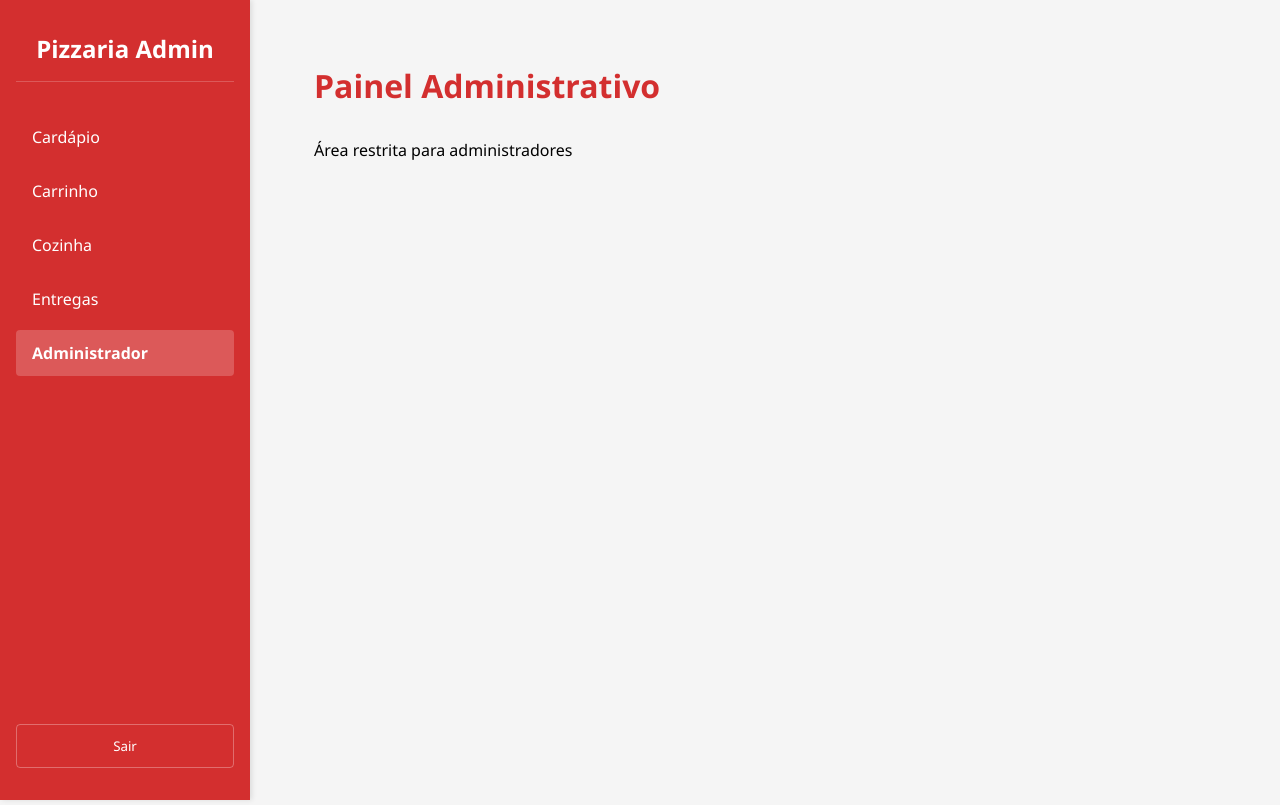
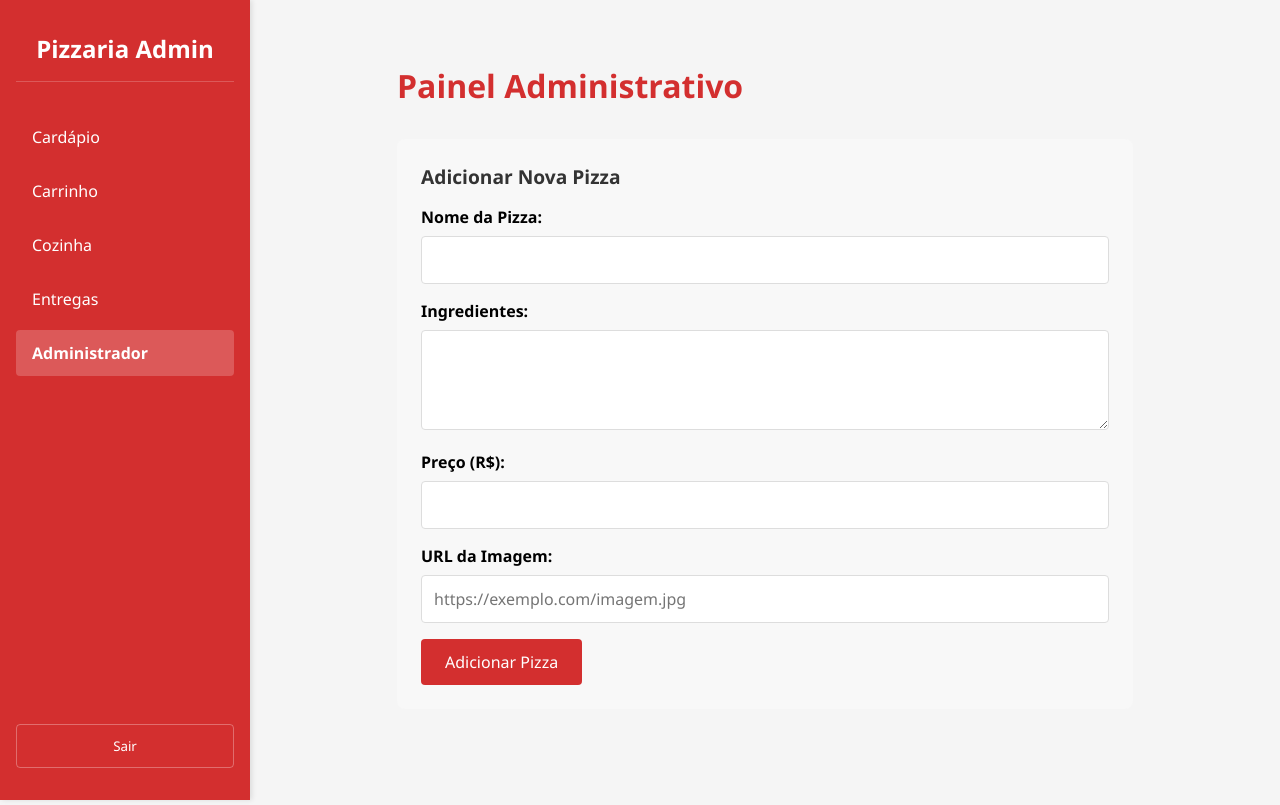
Before and after one commit to g-ribeirods/proj_pizzaria, a React (Vite) app: page /admin in a window 1280 px wide. Built offline with nearby package versions, Linux system fonts and the light colour scheme; sample sign-in values are in the browser's storage.

Commit message:
almost finished

```diff
--- a/src/App.jsx
+++ b/src/App.jsx
@@ -4,9 +4,11 @@ import { ToastContainer } from 'react-toastify';
 import 'react-toastify/dist/ReactToastify.css';
 import { AuthProvider } from './context/AuthContext';
 import { PedidosProvider } from './context/PedidosContext';
+import { MenuProvider } from './context/MenuContext';
 
 function App() {
   return (
+    <MenuProvider>
     <AuthProvider>
       <CartProvider>
         <PedidosProvider>
@@ -26,6 +28,7 @@ function App() {
         </PedidosProvider>
       </CartProvider>
     </AuthProvider>
+    </MenuProvider>
   );
 }
 
--- /dev/null
+++ b/src/context/MenuContext.jsx
@@ -0,0 +1,62 @@
+import { createContext, useState, useEffect } from 'react';
+import cardapioData from '../data/cardapio.json';
+
+export const MenuContext = createContext();
+
+export function MenuProvider({ children }) {
+  // 1. Estado inicial carregando os dados do JSON
+  const [cardapio, setCardapio] = useState(cardapioData);
+
+  // 2. Efeito para carregar dados salvos ao iniciar
+  useEffect(() => {
+    const carregarCardapio = () => {
+      try {
+        const salvos = localStorage.getItem('cardapio-pizzaria');
+        if (salvos) {
+          const parsed = JSON.parse(salvos);
+          // Mescla os dados salvos com o cardápio padrão
+          setCardapio({
+            pizzas: [...cardapioData.pizzas, ...parsed.pizzas.filter(p =>
+              !cardapioData.pizzas.some(dp => dp.name === p.name)
+            )],
+            bebidas: [...cardapioData.bebidas],
+            sobremesas: [...cardapioData.sobremesas],
+            adicionais: [...cardapioData.adicionais]
+          });
+        }
+      } catch (error) {
+        console.error("Erro ao carregar cardápio:", error);
+        setCardapio(cardapioData);
+      }
+    };
+
+    carregarCardapio();
+  }, []);
+
+  // 3. Efeito para salvar apenas as pizzas adicionadas
+  useEffect(() => {
+    const pizzasAdicionadas = cardapio.pizzas.filter(p =>
+      !cardapioData.pizzas.some(dp => dp.name === p.name)
+    );
+
+    if (pizzasAdicionadas.length > 0) {
+      localStorage.setItem('cardapio-pizzaria', JSON.stringify({
+        ...cardapio,
+        pizzas: pizzasAdicionadas
+      }));
+    }
+  }, [cardapio]);
+
+  const adicionarPizza = (novaPizza) => {
+    setCardapio(prev => ({
+      ...prev,
+      pizzas: [...prev.pizzas, novaPizza]
+    }));
+  };
+
+  return (
+    <MenuContext.Provider value={{ cardapio, adicionarPizza }}>
+      {children}
+    </MenuContext.Provider>
+  );
+}
--- a/src/pages/Admin.jsx
+++ b/src/pages/Admin.jsx
@@ -1,7 +1,12 @@
 import styled from 'styled-components';
+import { useState } from 'react';
+import { useContext } from 'react';
+import { MenuContext } from '../context/MenuContext';
 
 const Content = styled.div`
   padding: 2rem;
+  max-width: 800px;
+  margin: 0 auto;
 `;
 
 const Title = styled.h1`
@@ -9,11 +14,161 @@ const Title = styled.h1`
   margin-bottom: 2rem;
 `;
 
+const Form = styled.form`
+  background: #f8f8f8;
+  padding: 1.5rem;
+  border-radius: 8px;
+  margin-bottom: 2rem;
+`;
+
+const FormTitle = styled.h2`
+  color: #333;
+  margin-bottom: 1rem;
+  font-size: 1.2rem;
+`;
+
+const FormGroup = styled.div`
+  margin-bottom: 1rem;
+`;
+
+const Label = styled.label`
+  display: block;
+  margin-bottom: 0.5rem;
+  font-weight: bold;
+`;
+
+const Input = styled.input`
+  width: 100%;
+  padding: 0.75rem;
+  border: 1px solid #ddd;
+  border-radius: 4px;
+  font-size: 1rem;
+`;
+
+const TextArea = styled.textarea`
+  width: 100%;
+  padding: 0.75rem;
+  border: 1px solid #ddd;
+  border-radius: 4px;
+  font-size: 1rem;
+  min-height: 100px;
+  resize: vertical;
+`;
+
+const Button = styled.button`
+  background-color: #d32f2f;
+  color: white;
+  border: none;
+  padding: 0.75rem 1.5rem;
+  border-radius: 4px;
+  cursor: pointer;
+  font-size: 1rem;
+  transition: background-color 0.3s;
+
+  &:hover {
+    background-color: #b71c1c;
+  }
+`;
+
 export function Admin() {
+  const context = useContext(MenuContext);
+
+  if (!context) {
+    console.error("MenuContext não está disponível!");
+    return <div>Erro: Contexto não disponível</div>;
+  }
+
+  const { adicionarPizza } = context;
+  const [novaPizza, setNovaPizza] = useState({
+    name: '',
+    description: '',
+    price: '',
+    image: ''
+  });
+
+  const handleChange = (e) => {
+    const { name, value } = e.target;
+    setNovaPizza(prev => ({
+      ...prev,
+      [name]: value
+    }));
+  };
+
+const handleSubmit = (e) => {
+  e.preventDefault(); // Mantenha apenas um
+  const pizzaCompleta = {
+    ...novaPizza,
+    price: parseFloat(novaPizza.price)
+  };
+  adicionarPizza(pizzaCompleta);
+  alert(`Pizza "${novaPizza.name}" adicionada com sucesso!`);
+
+  setNovaPizza({
+    name: '',
+    description: '',
+    price: '',
+    image: ''
+  });
+};
+
   return (
     <Content>
       <Title>Painel Administrativo</Title>
-      <p>Área restrita para administradores</p>
+
+      <Form onSubmit={handleSubmit}>
+        <FormTitle>Adicionar Nova Pizza</FormTitle>
+
+        <FormGroup>
+          <Label htmlFor="name">Nome da Pizza:</Label>
+          <Input
+            type="text"
+            id="name"
+            name="name"
+            value={novaPizza.name}
+            onChange={handleChange}
+            required
+          />
+        </FormGroup>
+
+        <FormGroup>
+          <Label htmlFor="description">Ingredientes:</Label>
+          <TextArea
+            id="description"
+            name="description"
+            value={novaPizza.description}
+            onChange={handleChange}
+            required
+          />
+        </FormGroup>
+
+        <FormGroup>
+          <Label htmlFor="price">Preço (R$):</Label>
+          <Input
+            type="number"
+            id="price"
+            name="price"
+            value={novaPizza.price}
+            onChange={handleChange}
+            step="0.01"
+            min="0"
+            required
+          />
+        </FormGroup>
+
+        <FormGroup>
+          <Label htmlFor="image">URL da Imagem:</Label>
+          <Input
+            type="url"
+            id="image"
+            name="image"
+            value={novaPizza.image}
+            onChange={handleChange}
+            placeholder="https://exemplo.com/imagem.jpg"
+          />
+        </FormGroup>
+
+        <Button type="submit">Adicionar Pizza</Button>
+      </Form>
     </Content>
   );
 }
--- a/src/pages/Cardapio.jsx
+++ b/src/pages/Cardapio.jsx
@@ -1,6 +1,8 @@
 import styled from 'styled-components';
 import { ProductCarousel } from '../components/ProductCarousel';
 import cardapioData from '../data/cardapio.json'; // Ajuste o caminho conforme sua estrutura
+import { useContext } from 'react';
+import { MenuContext } from '../context/MenuContext';
 
 const Content = styled.div`
   padding: 2rem;
@@ -13,7 +15,8 @@ const Title = styled.h1`
 `;
 
 export function Cardapio() {
-  const { pizzas, bebidas, sobremesas, adicionais } = cardapioData;
+  const { cardapio } = useContext(MenuContext);
+  const { pizzas = [], bebidas = [], sobremesas = [], adicionais = [] } = cardapio;
 
   return (
     <Content>
```
